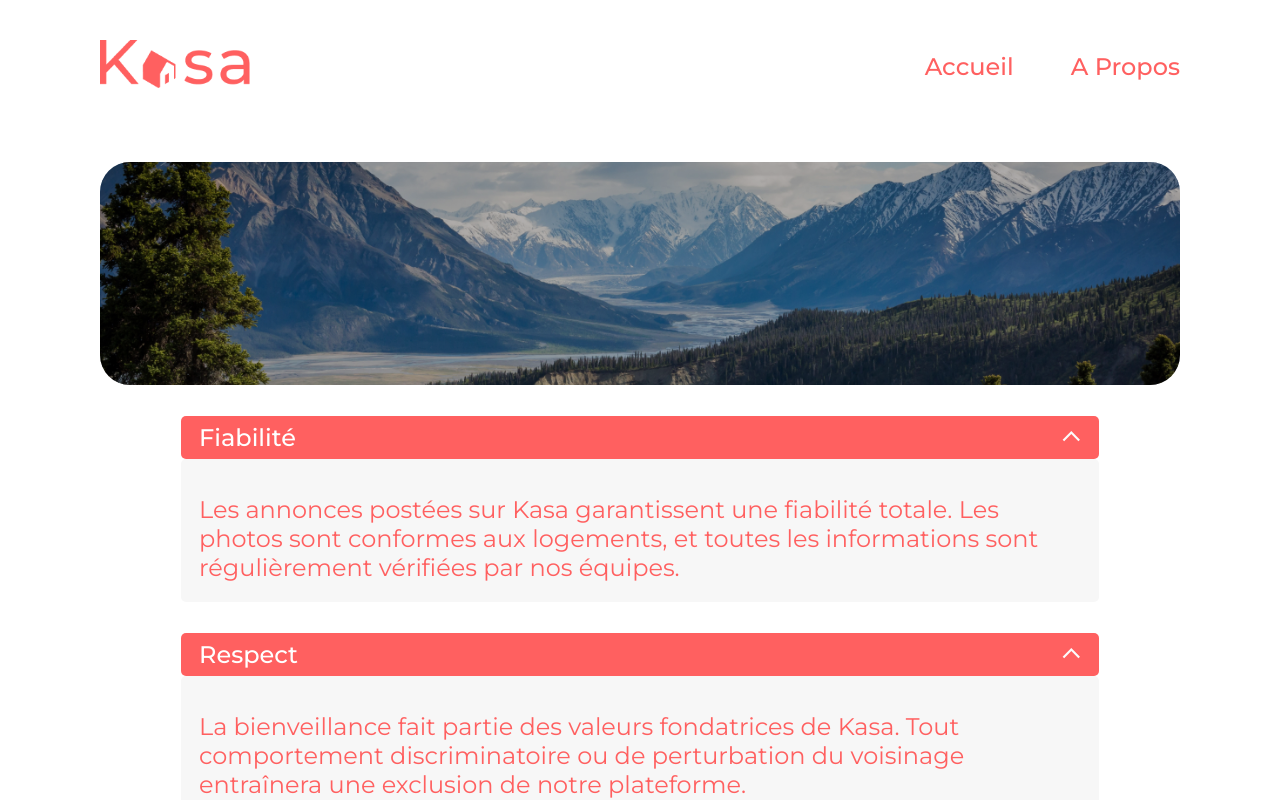
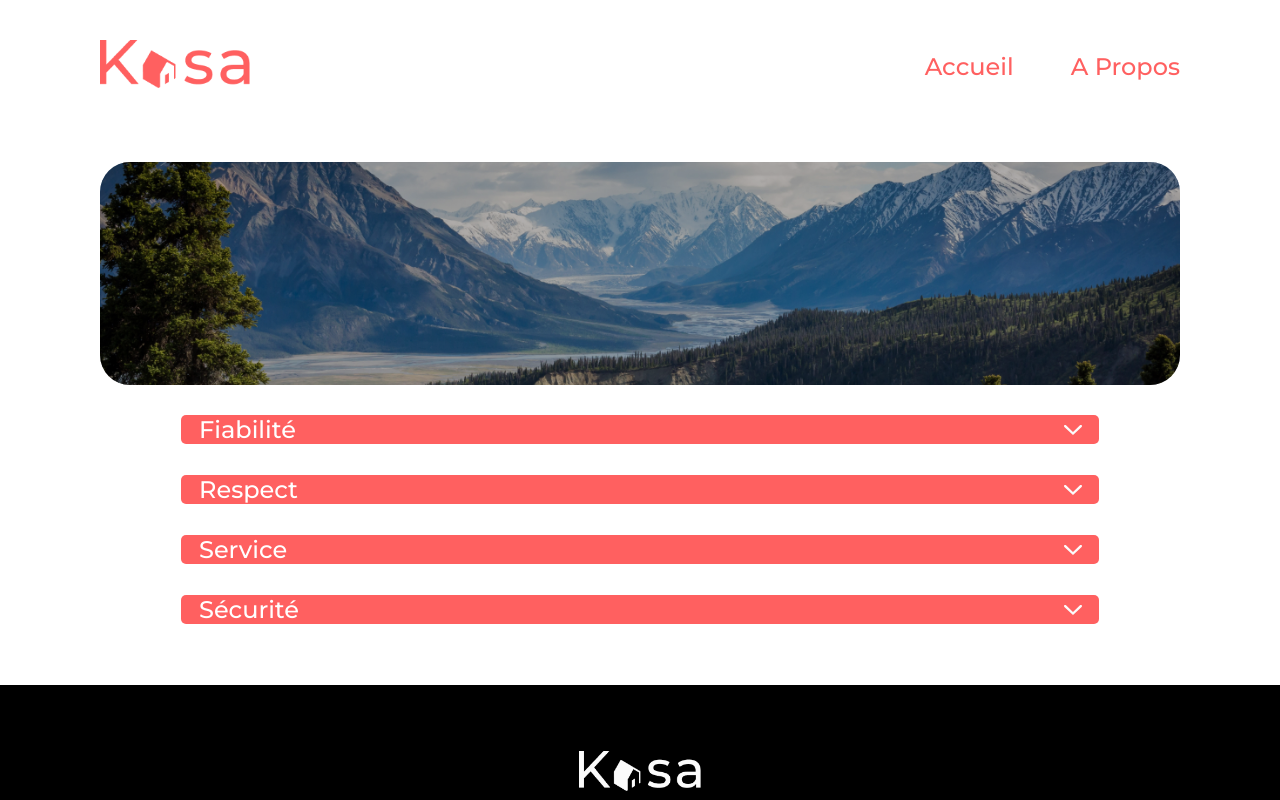
Before and after one commit to Mrmaxxou/P7_Kasa, a React (Create React App) app: page /propos in a window 1280 px wide. Shown: the top 800 px of the page. Built offline with nearby package versions, Linux system fonts and the light colour scheme.

Commit message:
Modifcation svg

```diff
--- a/src/components/Banner/index.jsx
+++ b/src/components/Banner/index.jsx
@@ -6,6 +6,7 @@ import colors from '../../utils/style/colors.js'
 
 
 const StyledBannerHome = styled.div`
+  margin-bottom: 30px;
   display: flex;
   justify-content: center;
   align-items: center;
@@ -18,6 +19,7 @@ const StyledBannerHome = styled.div`
   @media (max-width: 768px){
     border-radius: 10px;
     height: ${props => props.height};
+    margin: 0;
   }
 `
 
--- a/src/components/Collapse/index.jsx
+++ b/src/components/Collapse/index.jsx
@@ -1,5 +1,7 @@
+import React, {useState, useEffect} from "react";
+
+
 import styled from 'styled-components'
-import DataAbout from '../../Datas/About.json'
 import IconCollapse from '../../assets/arrow_back_ios.svg'
 
 import colors from '../../utils/style/colors'
@@ -12,7 +14,11 @@ const StyledBlockAbout = styled.section`
     display: flex;
     flex-direction: column;
     width: 85%;
-    margin: 31px 0px 0px 0px;
+    margin: 0px 0px 0px 0px;
+    @media (max-width: 768px){
+        margin: 20px 0px 0px 0px;
+        width: 100%;
+      }
 `
 const StyledCollapseTitled = styled.div`
     display: flex;
@@ -28,7 +34,7 @@ const StyledTexth3 = styled.h3`
     font-size: 24px;
     font-weight: 500;
     color: ${colors.secondary};
-    margin: 7px 0px 7px 18px;
+    margin: 0px 0px 0px 18px;
     @media (max-width: 768px){
         font-size: 13px;
       }
@@ -36,17 +42,25 @@ const StyledTexth3 = styled.h3`
 `
 
 const Styledimg = styled.img`
-    margin: 8px 17px 0px 0px;
-    width: 1.3em;
+    margin: 0px 17px 0px 0px;
+    width: 1.1em;
     filter: invert(87%) sepia(99%) saturate(0%) hue-rotate(183deg) brightness(200%) contrast(97%);
-    rotate: 90deg;
+    rotate: 180deg;
     cursor: pointer;
+    transform: ${({collapsed}) => (collapsed? 'rotate(180deg)' : 'rotate(0deg)')};
+    transition: transform 0,2s ease-in-out;
 `
 
 const StyledBackgroundText = styled.div`
     background-color: ${colors.backgroundBlockCard};
     margin: 0px 0px 31px 0px;
     border-radius: 5px;
+    overflow: hidden;
+    max-height: ${({collapsed}) => (collapsed? '0px' : '1000px')};
+    transition: max-height 0,6s ease-in-out;
+    @media (max-width: 768px){
+        margin: 0px 0px 0px 0px;
+      }
 `
 
 const StyledText = styled.p`
@@ -58,26 +72,46 @@ const StyledText = styled.p`
     @media (max-width: 768px){
         font-size: 12px;
         line-height: 17px;
+        padding: 17px 0px 39px 0px;
       }
 
 `
 
 // ----------------------------------------------------------------- //
 
-function Collapse(){
+function Collapse({title, text}){
+    const [collapsed, setCollapsed] = useState(true);
+
+    const handleClick = () => {
+        setCollapsed(!collapsed);
+    };
+
+    useEffect(() => {
+        const handleOutsideClick = (event) => {
+            if (event.target.tagName === 'img') {
+                setCollapsed(true);
+            }
+        };
+        document.addEventListener('click', handleOutsideClick);
+        return () => {
+            document.removeEventListener('click', handleOutsideClick);
+        }
+    }, []);
+
     return (
         <StyledBlockAbout>
-            {DataAbout.map((data) => (
-                <div key={data.title}>
-                    <StyledCollapseTitled>
-                        <StyledTexth3>{data.title}</StyledTexth3>
-                        <Styledimg src={IconCollapse} alt="Icone déplit-replis" />
-                    </StyledCollapseTitled>
-                    <StyledBackgroundText>
-                        <StyledText>{data.text}</StyledText>
-                    </StyledBackgroundText>
-                </div>
-        ))}
+            <StyledCollapseTitled>
+                <StyledTexth3>{title}</StyledTexth3>
+                <Styledimg
+                    src={IconCollapse}
+                    alt="Icone déplit-replis"
+                    onClick={handleClick}
+                    collapsed={collapsed}
+                />
+            </StyledCollapseTitled>
+            <StyledBackgroundText collapsed={collapsed}>
+                <StyledText>{text}</StyledText>
+            </StyledBackgroundText>
         </StyledBlockAbout>
     );
 }
--- a/src/pages/About/index.jsx
+++ b/src/pages/About/index.jsx
@@ -1,6 +1,7 @@
 import Collapse from '../../components/Collapse'
 import Banner from '../../components/Banner'
 import BannerAbout from '../../assets/banners-propos.jpg'
+import dataAbout from '../../Datas/About.json'
 
 import styled from 'styled-components'
 
@@ -10,7 +11,7 @@ const StyledAbout = styled.section`
  align-items: center;
   margin: 70px 100px 30px 100px;
   @media (max-width: 768px){
-    margin: 16px 20px 22px 20px;
+    margin: 16px 20px 140px 20px;
   }
 `
 
@@ -20,7 +21,13 @@ function About(){
     return (
         <StyledAbout>
             <Banner backgroundImg={BannerAbout}  height={"223px"}/>
-            <Collapse/>
+            {dataAbout.map((data) => (
+            <Collapse
+              key={data.title}
+              title={data.title}
+              text= {data.text}
+            />
+            ))}
         </StyledAbout>
     )
 
--- a/src/pages/Home/index.jsx
+++ b/src/pages/Home/index.jsx
@@ -23,7 +23,6 @@ const StyledHome = styled.section`
 const StyledBlockCard = styled.div`
   background-color: ${colors.backgroundBlockCard};
   border-radius: 25px;
-  margin-top: 40px;
   padding: 31px 0px 31px 0px;
   @media (max-width: 768px){
     background-color: transparent;
```
Also changed, not shown: src/assets/arrow_back_ios.svg.
